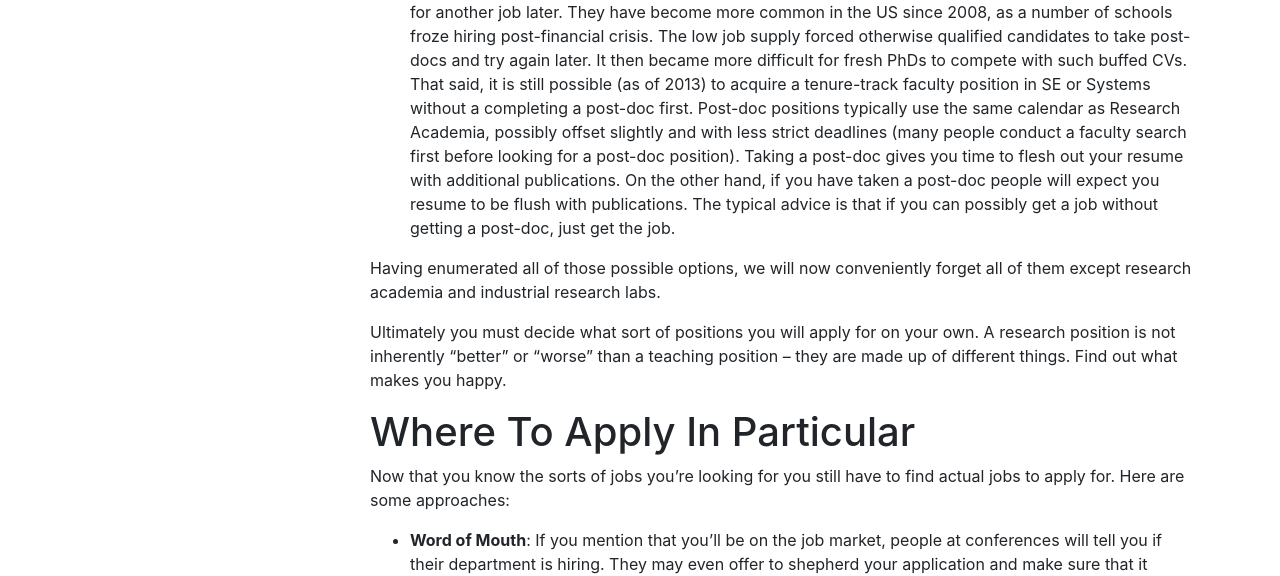
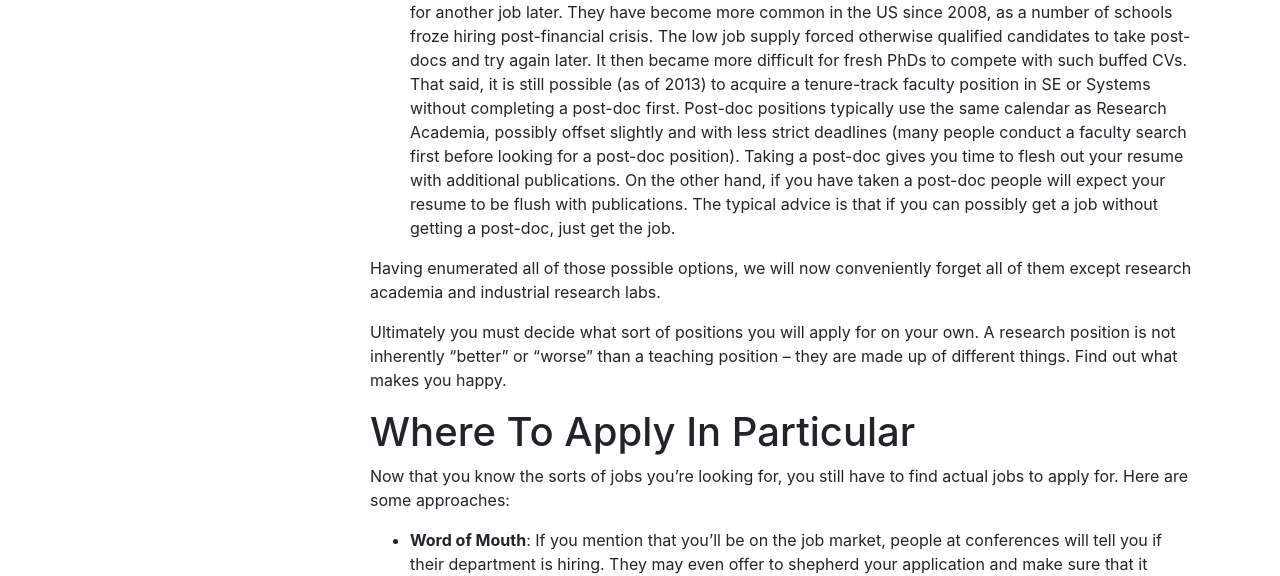
Before and after one commit to CSGuides/grad-job-guide, a Jekyll site: the page built from jobs.md, in a window 1280 px wide and 900 px high, scrolled down 2247 px. Shown: the part 306-882 px from the top of the window. Built offline with Jekyll 4.4.1, drawn with Linux system fonts in a browser that asks for light colours; comment, search, counter and statistics services are not loaded; some of the changed text lies outside the part shown.

Commit message:
Fixed some typos

```diff
--- a/_jobs/general.md
+++ b/_jobs/general.md
@@ -30,7 +30,7 @@ actually a number of choices:
   take a good idea from concept to product with all of the steps along the
   way (e.g., documentation, testing, shipping, marketing). Advice we've
   received suggests that this is actually very rewarding and that "right out
-  of school" is a not a bad time to try it.
+  of school" is not a bad time to try it.
 
 - **Non-US US-Like Research Academia**: This includes McGill, Toronto,
   Waterloo, and UBC in Canada; EPFL in Switzerland; University College London
@@ -127,12 +127,12 @@ actually a number of choices:
   qualified candidates to take post-docs and try again later.  It then became more
   difficult for fresh PhDs to compete with such buffed CVs. That said, it is
   still possible (as of 2013) to acquire a tenure-track faculty position in SE or
-  Systems without a completing a post-doc first.  Post-doc positions typically use
+  Systems without completing a post-doc first.  Post-doc positions typically use
   the same calendar as Research Academia, possibly offset slightly and with less
   strict deadlines (many people conduct a faculty search first before looking for
   a post-doc position).  Taking a post-doc gives you time to flesh out your resume
   with additional publications. On the other hand, if you have taken a post-doc
-  people will expect you resume to be flush with publications. The typical advice
+  people will expect your resume to be flush with publications. The typical advice
   is that if you can possibly get a job without getting a post-doc, just get the
   job.
 
--- a/_jobs/specific.md
+++ b/_jobs/specific.md
@@ -1,6 +1,6 @@
 # Where To Apply In Particular
 
-Now that you know the sorts of jobs you're looking for you still have to find
+Now that you know the sorts of jobs you're looking for, you still have to find
 actual jobs to apply for. Here are some approaches:
 
 - **Word of Mouth**: If you mention that you'll be on the job market,
```
Also changed, not shown: index.md (+1 -1 lines).
